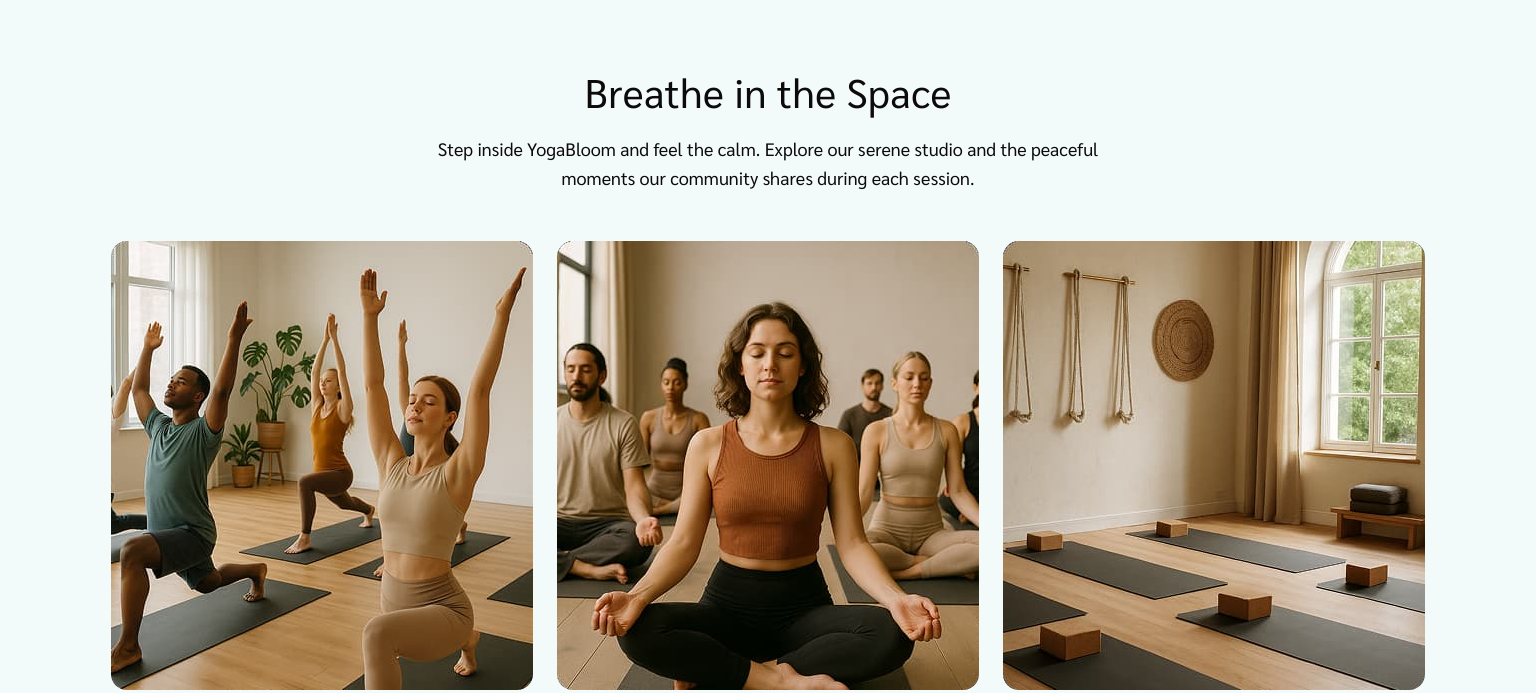
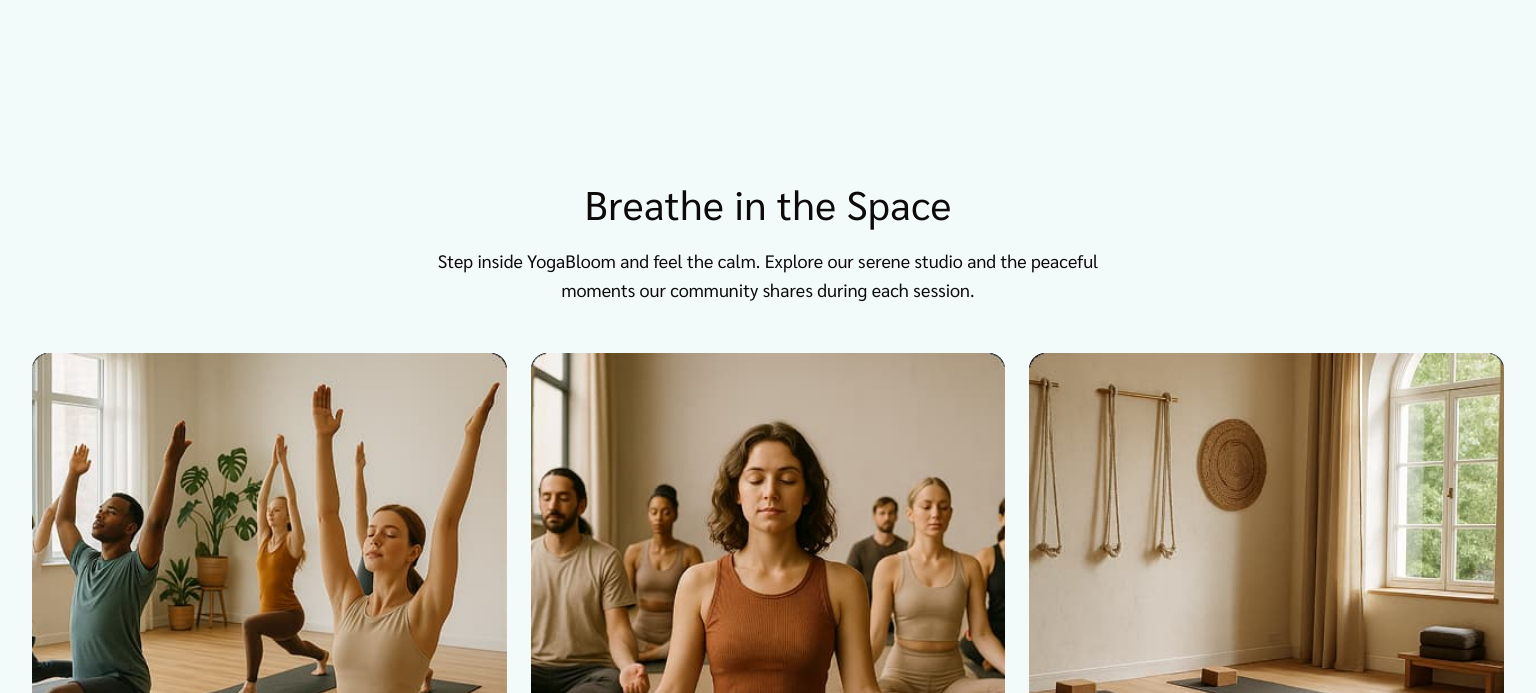
Before and after one commit to Okhrimyk/project-group-07, a website built with Vite: page src/index.html in a window 1536 px wide. Shown: the part 4044-4737 px from the top of the page. Built offline with nearby package versions, Linux system fonts and the light colour scheme; files whose address does not match are found by name.

Commit message:
styles desk

```diff
--- a/src/css/gallery.css
+++ b/src/css/gallery.css
@@ -4,6 +4,7 @@
   background-color:#f2fafa;
   padding-left: 20px;
   padding-right: 20px;
+  padding-top: 112px;
 }
 
 
@@ -79,7 +80,7 @@
 @media screen and (min-width: 1336px){
 
 .list-gallery {
-  width: 422px ;
+  width: calc((100% - 48px) / 3) ;
     }
 
 .foto-list-gallery{
```
